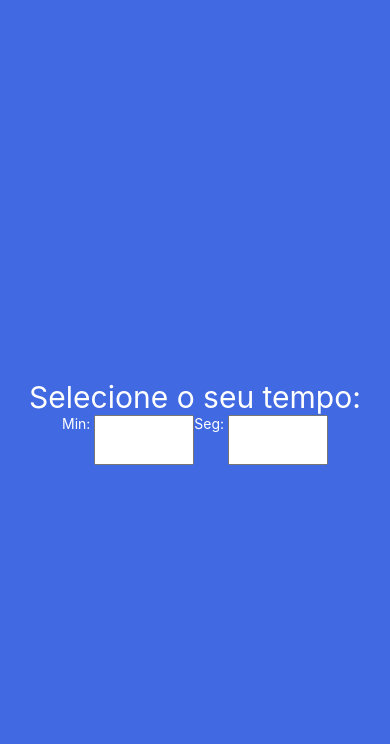
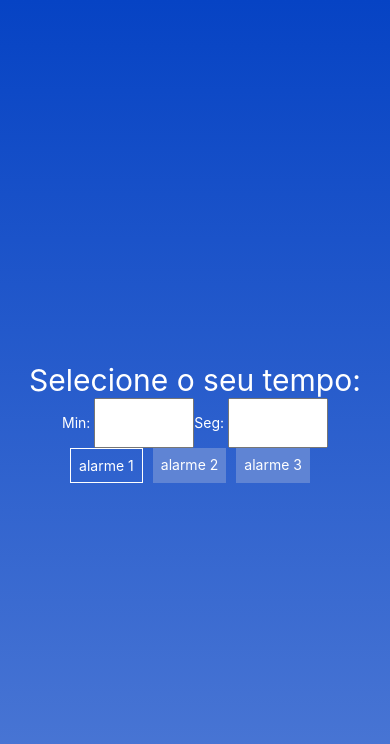
Before and after one commit to 6derick6/Stopwatch_Timer, a React Native app: screen / in a window 390 px wide. Shown: the top 744 px of the page. Built offline with nearby package versions, Linux system fonts and the light colour scheme.

Commit message:
App timer 2/6

```diff
--- a/App.js
+++ b/App.js
@@ -1,7 +1,8 @@
 import { StatusBar } from 'expo-status-bar';
 import React, {useState} from 'react';
-import { StyleSheet, Text, View } from 'react-native';
+import { StyleSheet, Text, TouchableOpacity, View } from 'react-native';
 import { Picker } from '@react-native-picker/picker';
+import { LinearGradient } from 'expo-linear-gradient';
 
 export default function App() {
 
@@ -21,6 +22,12 @@ export default function App() {
       som:'alarme 2',
       file: 'alarme2.mp3'
     },
+
+    {
+      selecionado: false,
+      som:'alarme 3',
+      file: 'alarme3.mp3'
+    },
   ]);
 
   var numeros = [];
@@ -30,9 +37,20 @@ export default function App() {
 
   return (
     <View style={styles.container}>
+      <StatusBar style="auto" />
+      <LinearGradient
+      colors={['rgba(6, 67, 196,1)', 'rgba(6, 67, 196,0.7)']}
+      style={{
+        position: 'absolute',
+        left: 0,
+        right: 0,
+        top: 0,
+        height:'100%'
+      }}
+      />
       <Text style={{color:'white',fontSize:30}}>Selecione o seu tempo:</Text>
       <View style={{flexDirection:'row'}}>
-        <Text style={{color:'white'}}>Min: </Text>
+        <Text style={{color:'white',paddingTop:16}}>Min: </Text>
         <Picker
         selectedValue={minutos}
         onValueChange={(itemValue, itemIndex) => setarMinutos(itemValue)}
@@ -44,7 +62,7 @@ export default function App() {
           }
         </Picker>
 
-        <Text style={{color:'white'}}>Seg: </Text>
+        <Text style={{color:'white',paddingTop:16}}>Seg: </Text>
         <Picker
         selectedValue={segundos}
         onValueChange={(itemValue, itemIndex) => setarSegundos(itemValue)}
@@ -56,7 +74,32 @@ export default function App() {
           })
           }
         </Picker>
-        <StatusBar style="auto" />
+      </View>
+
+      <View style={{flexDirection:'row'}}>
+        {
+        alarmSound.map(function(val){
+
+          if(val.selecionado){
+          return (
+
+          <TouchableOpacity style={styles.btnEscolherSelecionado}>
+            <Text style={{color:'white'}}>{val.som}</Text>
+            </TouchableOpacity>
+          );
+          }else{
+
+            return (
+
+              <TouchableOpacity style={styles.btnEscolher}>
+                <Text style={{color:'white'}}>{val.som}</Text>
+                </TouchableOpacity>
+              );
+
+          }
+        })
+
+        }
       </View>
 
     </View>
@@ -66,8 +109,24 @@ export default function App() {
 const styles = StyleSheet.create({
   container: {
     flex: 1,
-    backgroundColor: 'rgb(65,105,225)',
+    //backgroundColor: 'rgb(65,105,225)',
     alignItems: 'center',
     justifyContent: 'center',
   },
+
+  btnEscolher: {
+    marginRight:10,
+    padding:8,
+    backgroundColor:'rgb(95, 132, 212)'
+  },
+
+  btnEscolherSelecionado: {
+    marginRight:10,
+    padding:8,
+    backgroundColor:'rgb(95, 132, 212,0.3)',
+    borderColor:'white',
+    borderWidth:1
+  },
 });
+
+//11:48
--- a/package.json
+++ b/package.json
@@ -13,7 +13,8 @@
     "expo": "~48.0.9",
     "expo-status-bar": "~1.4.4",
     "react": "18.2.0",
-    "react-native": "0.71.4"
+    "react-native": "0.71.4",
+    "expo-linear-gradient": "~12.1.2"
   },
   "devDependencies": {
     "@babel/core": "^7.20.0"
```
Also changed, not shown: 1 other file (tests, documents, lock files or other folders).
